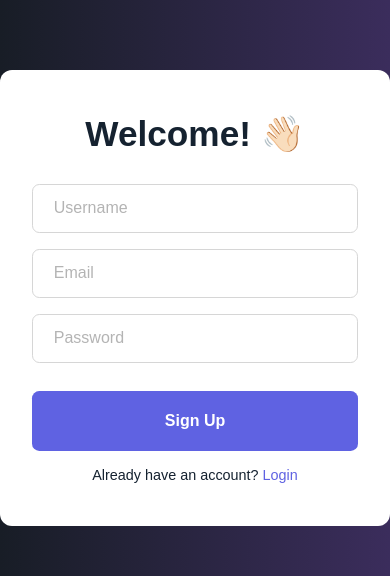
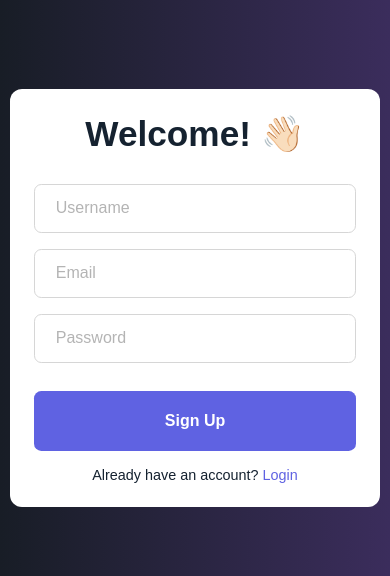
Before and after one commit to arbaevsherbolot/Auth-React, a React (Vite) app: page /register in a window 390 px wide. Shown: the part 165-741 px from the top of the page. Built offline with nearby package versions, Linux system fonts and the light colour scheme; a web font is replaced by a local one.

Commit message:
Added media screen styles for auth

```diff
--- a/src/components/pages/auth/login/Login.module.scss
+++ b/src/components/pages/auth/login/Login.module.scss
@@ -22,6 +22,13 @@
     gap: 1rem;
 
     background-color: #fff;
+
+    @media (max-width: 767px) {
+      max-width: 370px;
+
+      margin: 1rem;
+      padding: 1.5rem 1.5rem;
+    }
 
     .title {
       text-align: center;
--- a/src/components/pages/auth/register/Register.module.scss
+++ b/src/components/pages/auth/register/Register.module.scss
@@ -22,6 +22,13 @@
     gap: 1rem;
 
     background-color: #fff;
+
+    @media (max-width: 767px) {
+      max-width: 370px;
+
+      margin: 1rem;
+      padding: 1.5rem 1.5rem;
+    }
 
     .title {
       text-align: center;
```
